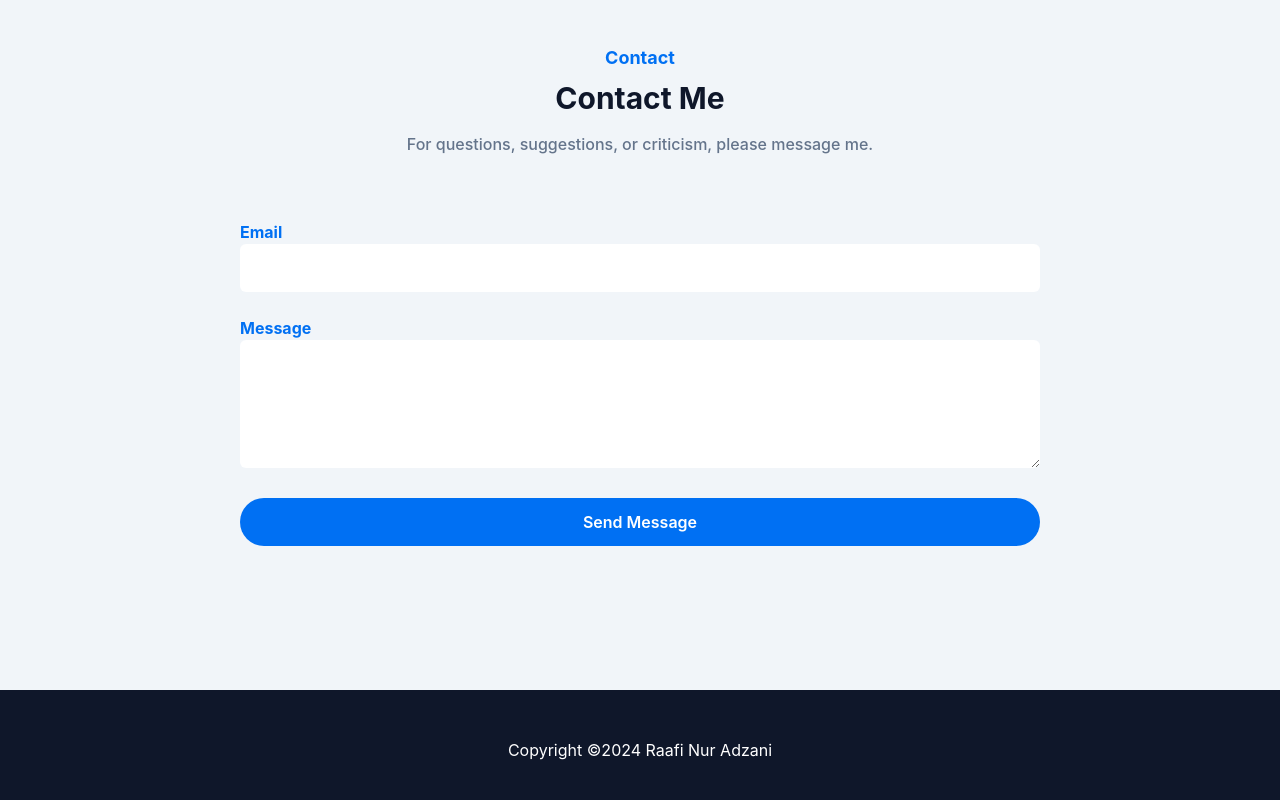
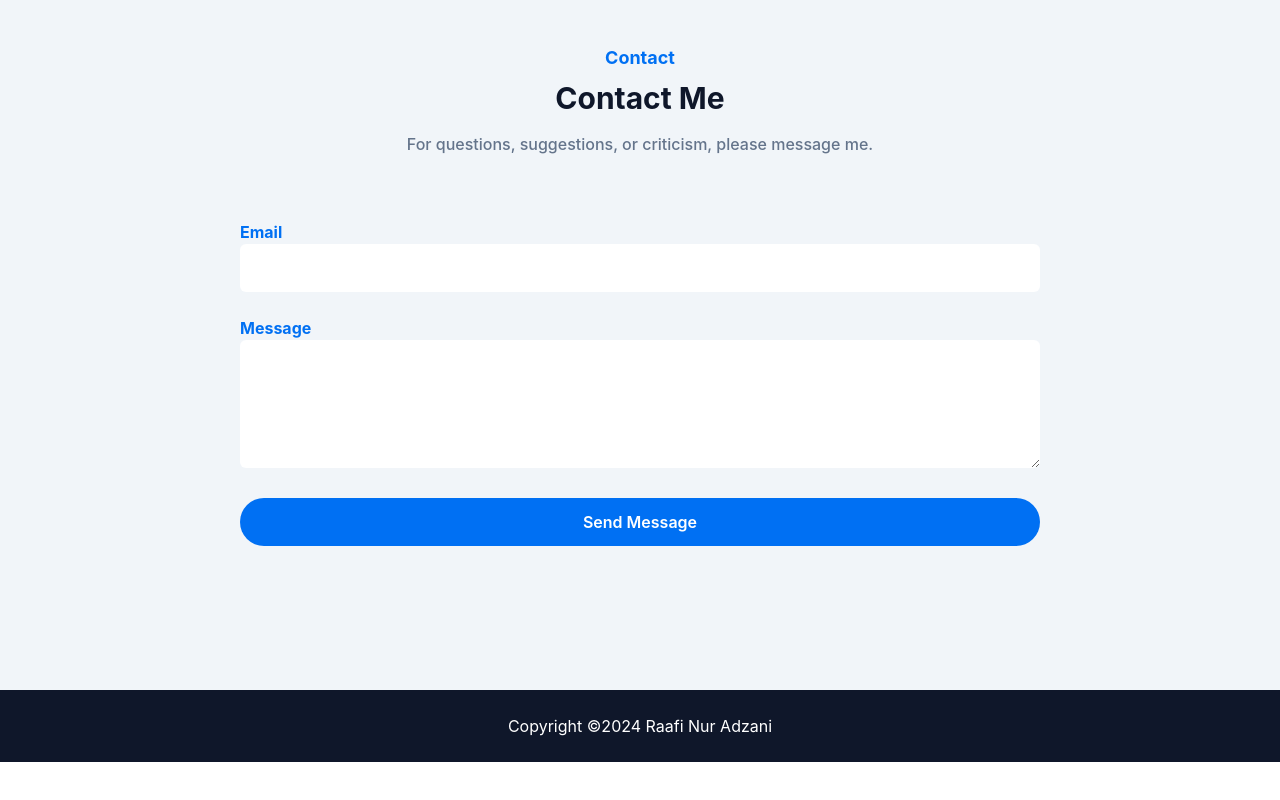
Before and after one commit to Raafina/https-raafina.github.io-, a website: page index.html in a window 1280 px wide. Shown: the part 5217-6017 px from the top of the page. After the commit the page ends 5979 px from the top, so only its background shows below. Drawn offline with Linux system fonts and the light colour scheme.

Commit message:
update footer padding

```diff
--- a/index.html
+++ b/index.html
@@ -1179,7 +1179,7 @@
     <!-- Contact Section End -->
 
     <!-- Footer Start -->
-    <footer class="pt-12 pb-12 bg-dark">
+    <footer class="py-6 bg-dark">
       <div class="container">
         <p class="text-white text-center">
           Copyright &copy;2024 Raafi Nur Adzani
```
